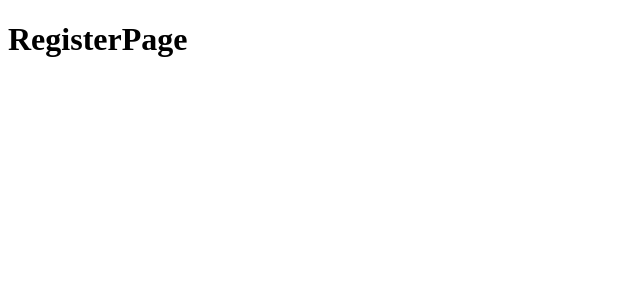
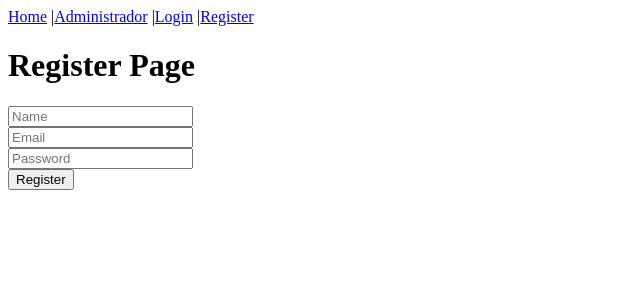
Before and after one commit to gustperx/react-firebase-base, a React (Vite) app: page /auth/register in a window 1280 px wide. Shown: the top 300 px of the page, without its empty margins (0-640 px from the left). Built offline with nearby package versions, Linux system fonts and the light colour scheme; no server answers.

Commit message:
login ui

```diff
--- a/package.json
+++ b/package.json
@@ -8,10 +8,14 @@
     "preview": "vite preview"
   },
   "dependencies": {
+    "@hookform/resolvers": "^2.8.8",
     "firebase": "^9.7.0",
     "react": "^18.0.0",
     "react-dom": "^18.0.0",
-    "react-router-dom": "6"
+    "react-hook-form": "^7.30.0",
+    "react-router-dom": "6",
+    "yup": "^0.32.11",
+    "yup-locales": "^1.2.4"
   },
   "devDependencies": {
     "@types/react": "^18.0.0",
--- a/src/firebase/helpers/auth/authenticate.ts
+++ b/src/firebase/helpers/auth/authenticate.ts
@@ -38,37 +38,23 @@ export const onAuthState = (callback: NextOrObserver<User>) => {
 export const signOutFirebase = () => {
   signOut(auth)
     .then(() => {
-      // Sign-out successful.
       console.log("Se cerro la sesion");
     })
     .catch((error) => {
-      // An error happened.
       console.log("No pudimos cerrar la sesion");
     });
 };
 
-/* export const createWithEmailAndPassword = (
+export const createWithEmailAndPassword = (
   registerCredentials: RegisterCredentials
 ) => {
   const { email, password } = registerCredentials;
   console.log("register");
-  return createUserWithEmailAndPassword(auth, email, password)
-    .then((userCredential) => {
-      // Signed in
-      const user = userCredential.user;
-      console.log("Usuario creado");
-    })
-    .catch((error) => {
-      const errorCode = error.code;
-      const errorMessage = error.message;
-      console.log(error);
-      console.log("Code ", errorCode);
-      console.log("Message ", errorMessage);
-    });
-}; */
+  return createUserWithEmailAndPassword(auth, email, password);
+};
 
-/* export const updateName = (user: User, name: string) => {
-  updateProfile(user, {
+export const updateNameUser = (user: User, name: string) => {
+  return updateProfile(user, {
     displayName: name,
   });
-}; */
+};
--- a/src/modules/auth/pages/LoginPage.tsx
+++ b/src/modules/auth/pages/LoginPage.tsx
@@ -1,27 +1,40 @@
+import { useState } from "react";
+
 import { FirebaseError } from "firebase/app";
+import { useForm, SubmitHandler } from "react-hook-form";
+import { yupResolver } from "@hookform/resolvers/yup";
+
 import { signInEmailAndPassword } from "../../../firebase/helpers/auth";
-
-interface AuthCredentials {
-  email: string;
-  password: string;
-}
+import { schemaLogin } from "../validations";
+import { AuthCredentials, AuthErrors } from "../types";
 
 export const LoginPage = () => {
-  const credentials: AuthCredentials = {
-    email: "demo@gmail.com",
-    password: "123456",
+  const [error, setError] = useState<string>();
+
+  const {
+    register,
+    handleSubmit,
+    reset,
+    formState: { errors },
+  } = useForm<AuthCredentials>({
+    resolver: yupResolver(schemaLogin),
+  });
+
+  const onSubmit: SubmitHandler<AuthCredentials> = (data) => {
+    console.log("Submit", data);
+    handleLogin(data);
+    reset();
   };
 
-  const handleLogin = async () => {
+  const handleLogin = async (data: AuthCredentials) => {
     try {
-      await signInEmailAndPassword(credentials);
+      await signInEmailAndPassword(data);
       console.log("Login Process Ok");
     } catch (error: unknown) {
       if (error instanceof FirebaseError) {
-        console.log(error.code);
-        console.log(error.message);
+        setError(AuthErrors[error.code]);
       } else {
-        console.log("Error generico");
+        setError("Error generico");
       }
     }
   };
@@ -30,11 +43,33 @@ export const LoginPage = () => {
     <>
       <h1>Login Page</h1>
 
-      <h3>Hacer login</h3>
+      <p>{error}</p>
 
-      <button type="button" onClick={handleLogin}>
-        Iniciar sesión
-      </button>
+      <form onSubmit={handleSubmit(onSubmit)}>
+        <div>
+          <label htmlFor="login_email"></label>
+          <input
+            type="text"
+            id="login_email"
+            {...register("email")}
+            placeholder="Email"
+          />
+          {errors.email && <p>{errors.email.message}</p>}
+        </div>
+        <div>
+          <label htmlFor="login_password"></label>
+          <input
+            type="password"
+            id="login_password"
+            {...register("password")}
+            placeholder="Password"
+          />
+          {errors.password && <p>{errors.password.message}</p>}
+        </div>
+        <div>
+          <button type="submit">Login</button>
+        </div>
+      </form>
     </>
   );
 };
--- a/src/modules/auth/pages/RegisterPage.tsx
+++ b/src/modules/auth/pages/RegisterPage.tsx
@@ -1,7 +1,89 @@
+import { useState } from "react";
+
+import { FirebaseError } from "firebase/app";
+import { useForm, SubmitHandler } from "react-hook-form";
+import { yupResolver } from "@hookform/resolvers/yup";
+
+import {
+  createWithEmailAndPassword,
+  updateNameUser,
+} from "../../../firebase/helpers/auth";
+import { schemaRegister } from "../validations";
+import { AuthErrors, AuthRegister } from "../types";
+
 export const RegisterPage = () => {
+  const [error, setError] = useState<string>();
+
+  const {
+    register,
+    handleSubmit,
+    reset,
+    formState: { errors },
+  } = useForm<AuthRegister>({
+    resolver: yupResolver(schemaRegister),
+  });
+
+  const onSubmit: SubmitHandler<AuthRegister> = (data) => {
+    console.log("Submit", data);
+    handleRegister(data);
+    reset();
+  };
+
+  const handleRegister = async (data: AuthRegister) => {
+    try {
+      const register = await createWithEmailAndPassword(data);
+      await updateNameUser(register.user, data.name);
+      console.log("Register Process Ok");
+    } catch (error: unknown) {
+      if (error instanceof FirebaseError) {
+        setError(AuthErrors[error.code]);
+      } else {
+        setError("Error generico");
+      }
+    }
+  };
+
   return (
     <>
-      <h1>RegisterPage</h1>
+      <h1>Register Page</h1>
+
+      <p>{error}</p>
+
+      <form onSubmit={handleSubmit(onSubmit)}>
+        <div>
+          <label htmlFor="login_name"></label>
+          <input
+            type="text"
+            id="login_name"
+            {...register("name")}
+            placeholder="Name"
+          />
+          {errors.name && <p>{errors.name.message}</p>}
+        </div>
+        <div>
+          <label htmlFor="login_email"></label>
+          <input
+            type="text"
+            id="login_email"
+            {...register("email")}
+            placeholder="Email"
+          />
+          {errors.email && <p>{errors.email.message}</p>}
+        </div>
+        <div>
+          <label htmlFor="login_password"></label>
+          <input
+            type="password"
+            id="login_password"
+            {...register("password")}
+            placeholder="Password"
+          />
+          {errors.password && <p>{errors.password.message}</p>}
+        </div>
+        <div>
+          <button type="submit">Register</button>
+        </div>
+      </form>
     </>
   );
 };
--- /dev/null
+++ b/src/modules/auth/types/auth.ts
@@ -0,0 +1,10 @@
+export interface AuthCredentials {
+  email: string;
+  password: string;
+}
+
+export interface AuthRegister {
+  email: string;
+  name: string;
+  password: string;
+}
--- /dev/null
+++ b/src/modules/auth/types/errors.ts
@@ -0,0 +1,13 @@
+export interface GenericErrors<T> {
+  [id: string]: T;
+}
+
+export const AuthErrors: GenericErrors<string> = {
+  "auth/invalid-email": "Error credentials",
+  "auth/wrong-password": "Error credentials",
+  "auth/user-disabled": "user disable",
+  "auth/user-not-found": "user no fund",
+  "auth/email-already-in-use": "email exist",
+  "auth/operation-not-allowed": "error operation",
+  "auth/weak-password": "password is not strong enough",
+};
--- /dev/null
+++ b/src/modules/auth/types/index.ts
@@ -0,0 +1,2 @@
+export * from "./errors";
+export * from "./auth";
--- /dev/null
+++ b/src/modules/auth/validations/index.ts
@@ -0,0 +1,18 @@
+import { es } from "yup-locales";
+import * as yup from "yup";
+yup.setLocale(es);
+
+export const schemaLogin = yup
+  .object({
+    email: yup.string().email().required(),
+    password: yup.string().required(),
+  })
+  .required();
+
+export const schemaRegister = yup
+  .object({
+    email: yup.string().email().required(),
+    password: yup.string().min(8).required(),
+    name: yup.string().required(),
+  })
+  .required();
--- a/src/routers/MainRouter.tsx
+++ b/src/routers/MainRouter.tsx
@@ -1,4 +1,4 @@
-import { BrowserRouter, Route, Routes } from "react-router-dom";
+import { BrowserRouter, Link, Route, Routes } from "react-router-dom";
 import { MainRouterAuth } from "../modules/auth/routers";
 import { MainRouterAdmin } from "../modules/admin/routers";
 import { MainRouterPublic } from "../modules/public/routers";
@@ -8,6 +8,13 @@ import { HomePage } from "../modules/public/pages";
 export const MainRouter = () => {
   return (
     <BrowserRouter>
+      <nav>
+        <Link to="/">Home</Link> {"|"}
+        <Link to="/admin">Administrador</Link> {"|"}
+        <Link to="/auth">Login</Link> {"|"}
+        <Link to="/auth/register">Register</Link>
+      </nav>
+
       <Routes>
         {/* Default route */}
         {<Route index element={<HomePage />}></Route>}
```
Also changed, not shown: 1 other file (tests, documents, lock files or other folders).
